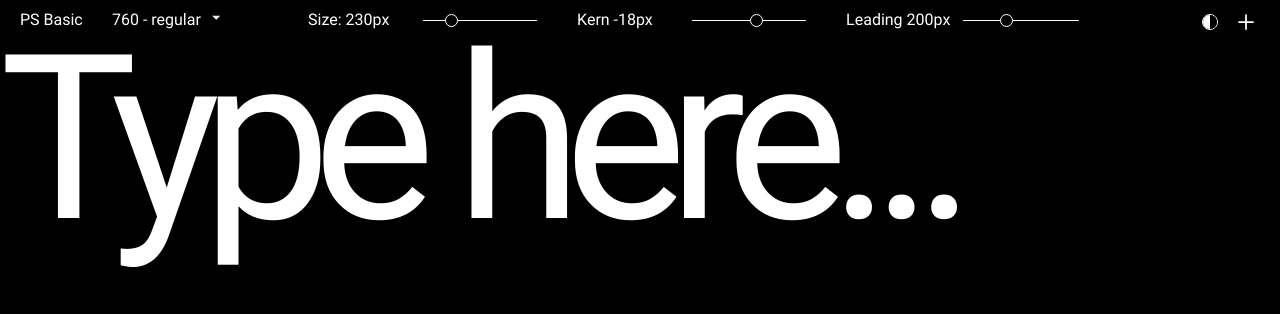
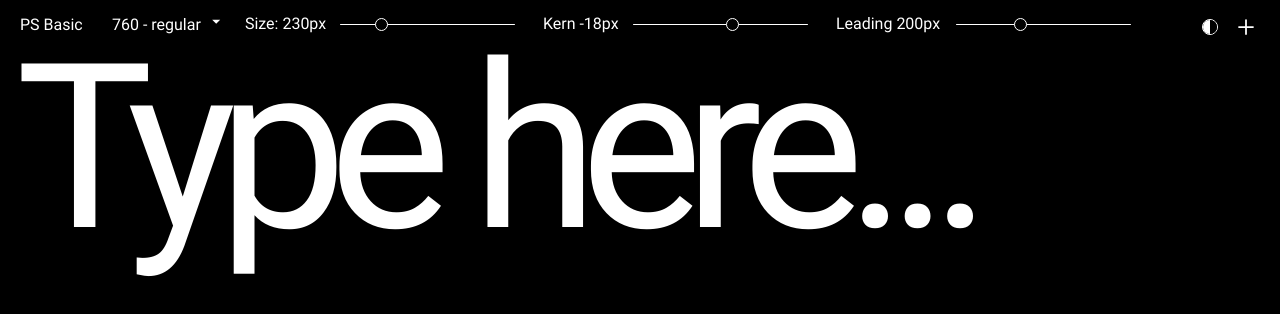
Before and after one commit to yano1978/ps-basic-font-tool, a React (Vite) app: page / in a window 1280 px wide. Shown: the top 314 px of the page. Built offline with nearby package versions, Linux system fonts and the light colour scheme.

Commit message:
Other CSS adjustments

```diff
--- a/src/App.jsx
+++ b/src/App.jsx
@@ -89,7 +89,7 @@ const App = () => {
           backgroundColor: changeBgColor,
           color: changeTextColor,
         }}
-        className="py-1 w-full  sticky top-0 bg-black"
+        className="w-full py-1 sticky top-0 bg-black"
       >
         <div
           style={{
@@ -114,10 +114,13 @@ const App = () => {
                 backgroundColor: changeBgColor,
                 color: changeTextColor,
               }}
-              className="flex flex-col tablet:flex-row w-full [&_li]:px-1.5 lg:[&_li]:px-5 p-3.5 tablet:p-0 fixed bottom-0 left-0 tablet:relative tablet:top-0 bg-black"
+              className="flex flex-col tablet:flex-row w-full px-4 py-2 tablet:px-0 fixed bottom-0 left-0 tablet:relative tablet:top-0 bg-black"
             >
               <li className="tablet:!pl-0 flex">
-                <label htmlFor="size" className="flex w-full lg:min-w-[100px]">
+                <label
+                  htmlFor="size"
+                  className="flex w-full max-w-[85px] min-w-[95px] tablet:max-w-full"
+                >
                   Size: {size + 'px'}
                 </label>
                 <input
@@ -130,8 +133,11 @@ const App = () => {
                   max="230"
                 />
               </li>
-              <li className="flex">
-                <label htmlFor="kern" className="flex w-full lg:min-w-[100px]">
+              <li className="flex ml-0 tablet:ml-7">
+                <label
+                  htmlFor="kern"
+                  className="flex w-full max-w-[80px] min-w-[95px] tablet:min-w-[90px]"
+                >
                   Kern {spacing + 'px'}
                 </label>
                 <input
@@ -144,8 +150,11 @@ const App = () => {
                   max="100"
                 />
               </li>
-              <li className="flex">
-                <label htmlFor="leading" className="flex w-full lg:min-w-[100px]">
+              <li className="flex ml-0 tablet:ml-7">
+                <label
+                  htmlFor="leading"
+                  className="flex w-full max-w-[110px] min-w-[120px] tablet:min-w-[120px]"
+                >
                   Leading {leading + 'px'}
                 </label>
                 <input
@@ -322,7 +331,7 @@ const App = () => {
         className="text-white flex-1 overflow-y-scroll"
       >
         <textarea
-          className={`max-w-[300px] sm:max-w-full ${weight}`}
+          className={`max-w-[300px] min-h-full sm:max-w-full px-4 ${weight}`}
           style={{
             fontSize: size + 'px',
             letterSpacing: spacing + 'px',
--- a/src/components/FontSizeMenu.jsx
+++ b/src/components/FontSizeMenu.jsx
@@ -25,7 +25,7 @@ const DropdownMenu = ({ className = '', toggleWeight }) => {
 
   return (
     <details className={className} open={isOpen} onClick={(e) => onToggle(e)}>
-      <summary className="absolute left-28 top-1 tablet:top-2 cursor-pointer">
+      <summary className="absolute left-28 top-1 tablet:top-[12.5px] cursor-pointer">
         {!text ? '760 - regular' : text}
       </summary>
       <div className="font-menu">
--- a/src/index.css
+++ b/src/index.css
@@ -66,7 +66,6 @@ html {
 
 body {
   background-color: #000;
-
   /* Input range native override */
   input[type='range'] {
     background: transparent;
@@ -74,6 +73,7 @@ body {
     -webkit-appearance: none;
     margin: 0;
     width: 100%;
+    min-width: 175px;
   }
   input[type='range']:focus {
     outline: none;
@@ -274,7 +274,7 @@ body {
       flex-wrap: wrap;
       position: absolute;
       width: 100%;
-      top: 10px;
+      top: -10px;
       left: 0;
       margin: 3rem 0;
       padding: 2.5rem 1.25rem;
```
